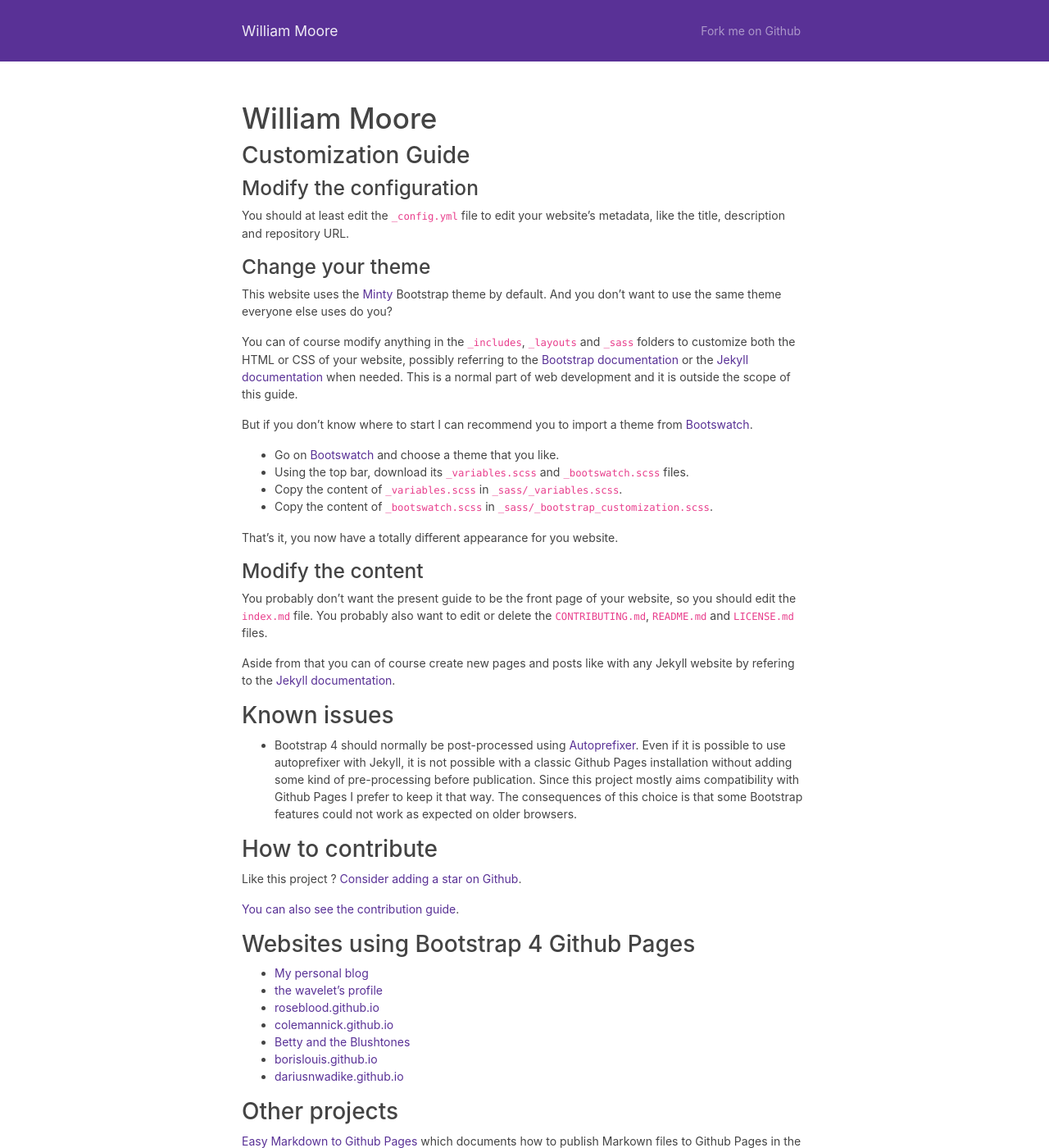
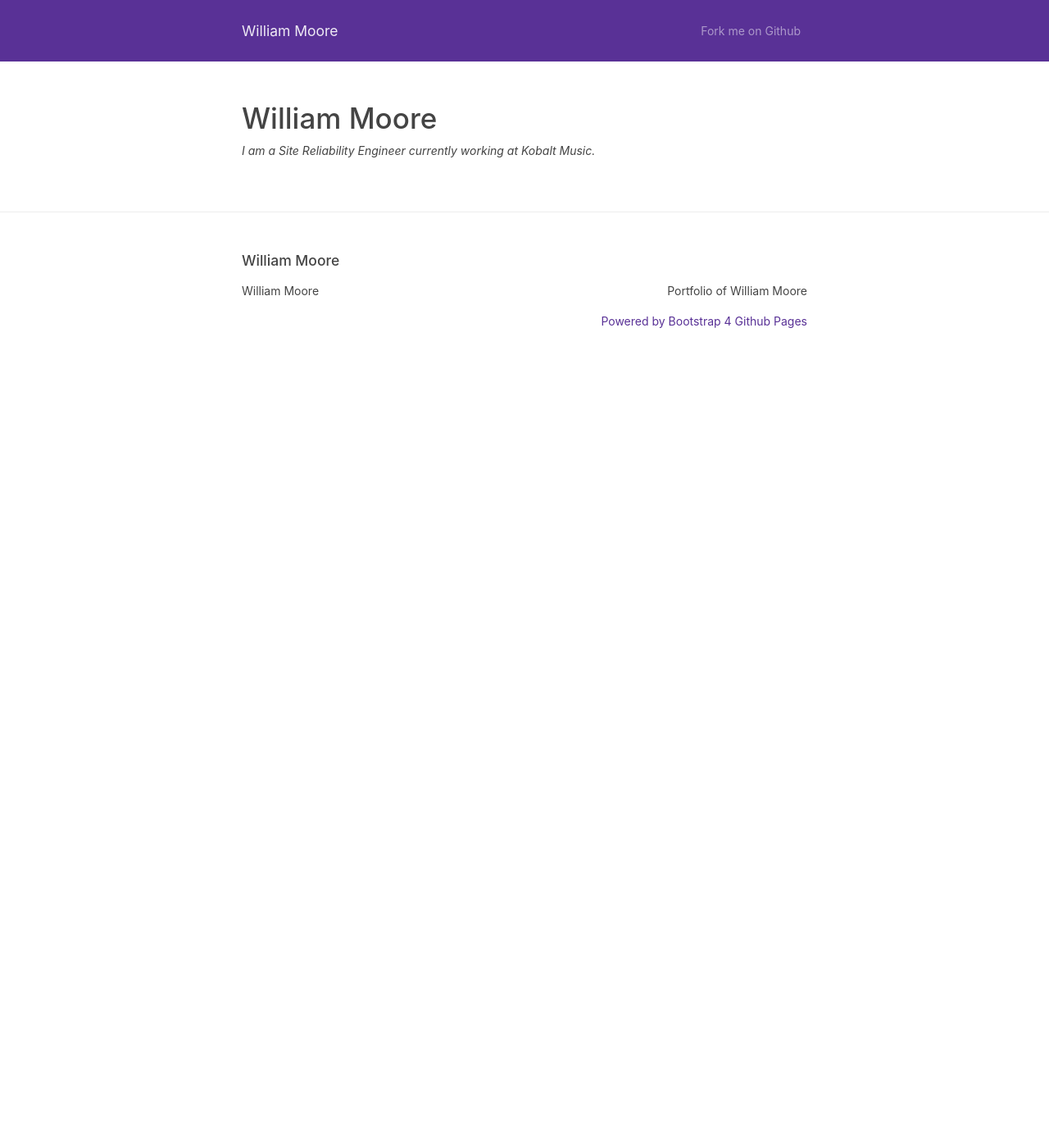
Before and after one commit to nicolas-van/bootstrap-4-github-pages, a Jekyll site: the page built from index.md, in a window 1280 px wide and 1400 px high. Shown: the whole window at 82% size. Built offline with Jekyll 4.4.1, drawn with Linux system fonts in a browser that asks for light colours; some of the changed text lies outside the part shown.

Commit message:
Still experimenting, no idea how I want to format this

```diff
--- a/_config.yml
+++ b/_config.yml
@@ -16,7 +16,7 @@
 title: William Moore
 email: ""
 description: >- # this means to ignore newlines until "baseurl:"
-  A Bootstrap 4 start up project for Jekyll and Github Pages
+  Portfolio of William Moore
 #baseurl: "" # the subpath of your site, e.g. /blog
 #url: "" # the base hostname & protocol for your site, e.g. http://example.com
 twitter_username: will2bill
@@ -31,6 +31,12 @@ plugins:
 
 # A list of the pages to display in the navigation bar
 header_pages:
+  - CV
+  - Development
+  - Games
+  - Writing
+  - Art
+  - Blog
 
 # Exclude from processing.
 # The following items will not be processed, by default. Create a custom list
--- a/index.md
+++ b/index.md
@@ -2,53 +2,4 @@
 layout: page
 title: William Moore
 ---
-## Customization Guide
-
-### Modify the configuration
-
-You should at least edit the `_config.yml` file to edit your website's metadata, like the title, description and repository URL.
-
-### Change your theme
-
-This website uses the [Minty](https://bootswatch.com/minty/) Bootstrap theme by default. And you don't want to use the same theme everyone else uses do you?
-
-You can of course modify anything in the `_includes`, `_layouts` and `_sass` folders to customize both the HTML or CSS of your website, possibly referring to the [Bootstrap documentation](https://getbootstrap.com/) or the [Jekyll documentation](https://jekyllrb.com/) when needed. This is a normal part of web development and it is outside the scope of this guide.
-
-But if you don't know where to start I can recommend you to import a theme from [Bootswatch](https://bootswatch.com/).
-
-* Go on [Bootswatch](https://bootswatch.com/) and choose a theme that you like.
-* Using the top bar, download its `_variables.scss` and `_bootswatch.scss` files.
-* Copy the content of `_variables.scss` in `_sass/_variables.scss`.
-* Copy the content of `_bootswatch.scss` in `_sass/_bootstrap_customization.scss`.
-
-That's it, you now have a totally different appearance for you website.
-
-### Modify the content
-
-You probably don't want the present guide to be the front page of your website, so you should edit the `index.md` file. You probably also want to edit or delete the `CONTRIBUTING.md`, `README.md` and `LICENSE.md` files.
-
-Aside from that you can of course create new pages and posts like with any Jekyll website by refering to the [Jekyll documentation](https://jekyllrb.com/).
-
-## Known issues
-
-* Bootstrap 4 should normally be post-processed using [Autoprefixer](https://github.com/postcss/autoprefixer). Even if it is possible to use autoprefixer with Jekyll, it is not possible with a classic Github Pages installation without adding some kind of pre-processing before publication. Since this project mostly aims compatibility with Github Pages I prefer to keep it that way. The consequences of this choice is that some Bootstrap features could not work as expected on older browsers.
-
-## How to contribute
-
-Like this project ? [Consider adding a star on Github](https://github.com/nicolas-van/bootstrap-4-github-pages).
-
-[You can also see the contribution guide](https://github.com/nicolas-van/bootstrap-4-github-pages/blob/master/CONTRIBUTING.md).
-
-## Websites using Bootstrap 4 Github Pages
-
-* [My personal blog](https://nicolas-van.github.io/)
-* [the wavelet's profile](https://thewavelet.github.io/)
-* [roseblood.github.io](https://roseleblood.github.io/)
-* [colemannick.github.io](https://colemannick.github.io/)
-* [Betty and the Blushtones](http://bettyandtheblushtones.co.uk/)
-* [borislouis.github.io](https://borislouis.github.io/)
-* [dariusnwadike.github.io](https://dariusnwadike.github.io/)
-
-## Other projects
-
-[Easy Markdown to Github Pages](https://nicolas-van.github.io/easy-markdown-to-github-pages/) which documents how to publish Markown files to Github Pages in the fastest way.
+*I am a Site Reliability Engineer currently working at Kobalt Music.*
```
Also changed, not shown: README.md.
